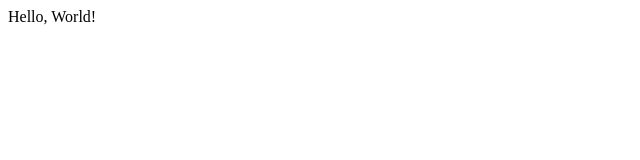
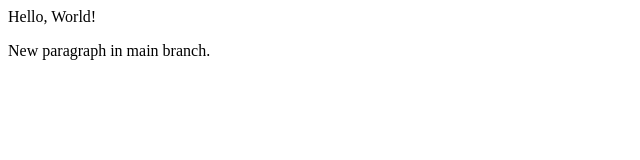
Before and after one commit to OlowojayeR/demo-repo, a plain HTML site: page index.html in a window 1280 px wide. Shown: the whole page, without its empty margins (0-640 px from the left). Drawn offline with Linux system fonts and the light colour scheme.

Commit message:
Added new paragraph
Added new paragraph to learn conflict resolution.

```diff
--- a/index.html
+++ b/index.html
@@ -7,5 +7,6 @@
   </head>
   <body>
     <div>Hello, World!</div>
+    <p>New paragraph in main branch.</p>
   </body>
 </html>
```
